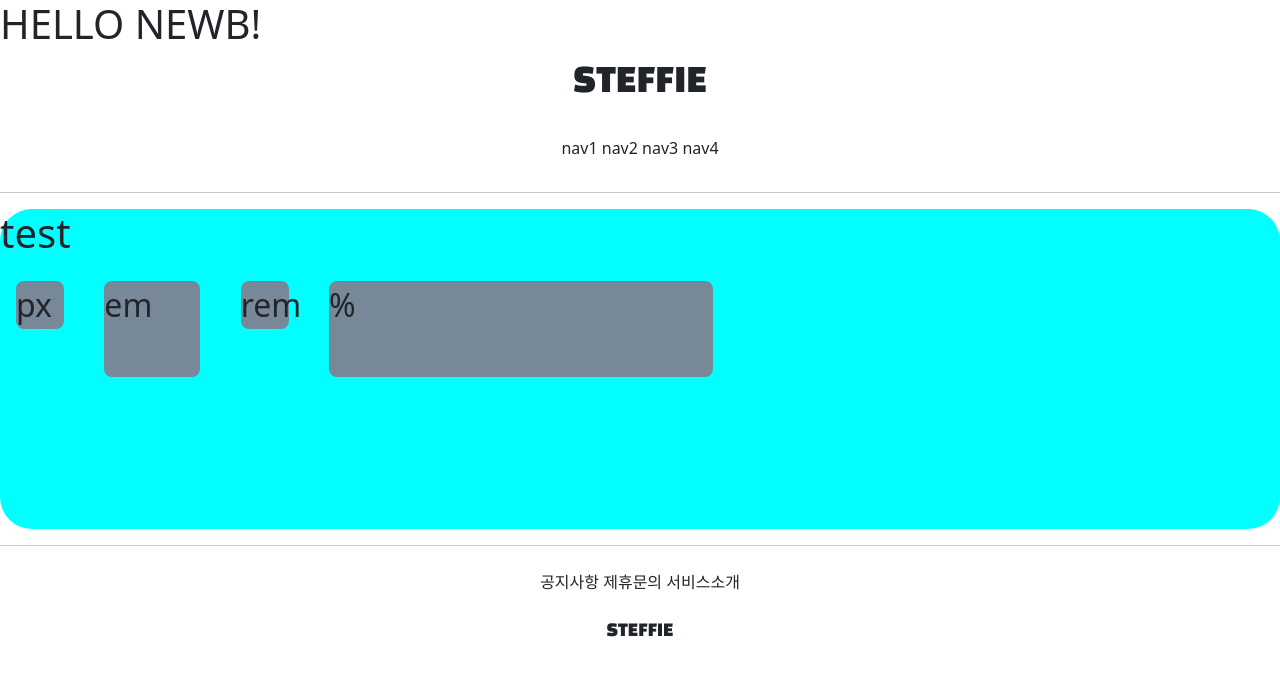
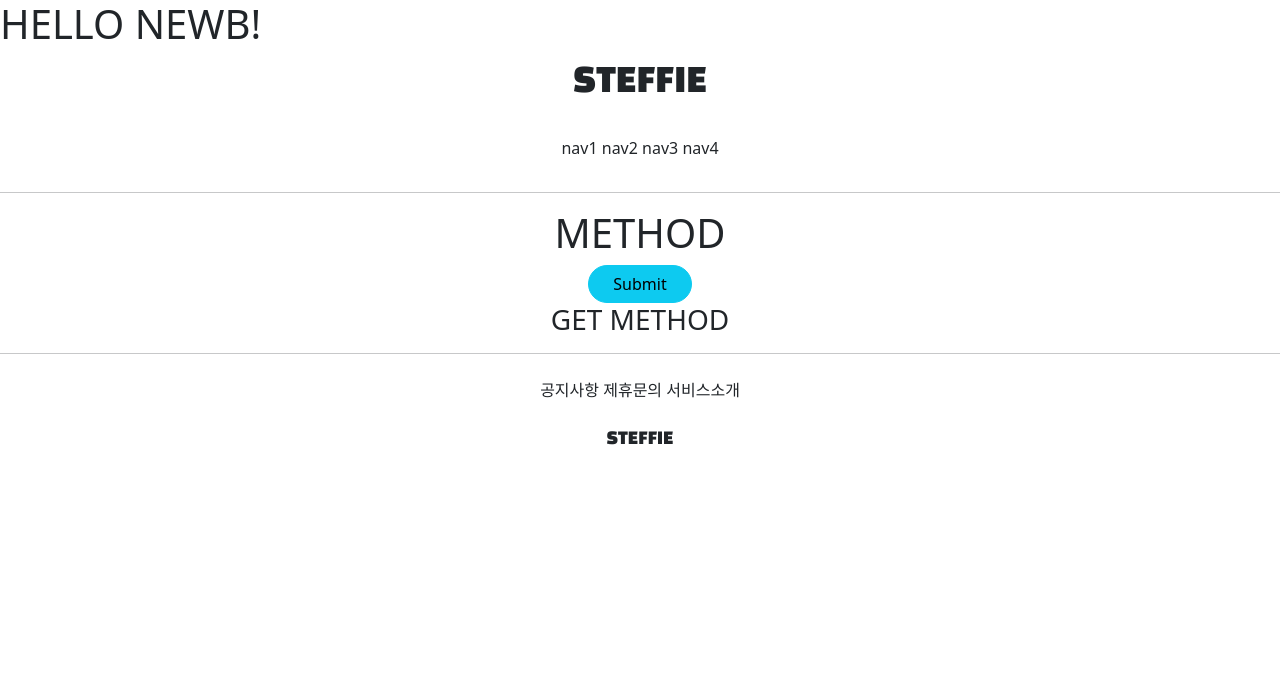
Before and after one commit to youngjuj/me_alone, a Django app: page /accounts/hello_newworld/ in a window 1280 px wide. Shown: the top 676 px of the page. Run offline with Django 3.2, Linux system fonts and the light colour scheme; parts of the project's set-up code (start-up, migrations or seed data) failed here and were passed over.

Commit message:
21/07/08 me_alone get to post

```diff
--- a/accountapp/templates/accountapp/hello_newworld.html
+++ b/accountapp/templates/accountapp/hello_newworld.html
@@ -13,13 +13,15 @@
     }
     </style>
 
-    <div style = "height: 20rem; background-color: aqua;
-    marg: 2rem; border-radius: 1em; font-size: 2rem;">
-        <h1>test</h1>
-    <div class="testing" style="height: 48px; width: 48px;">px</div>
-    <div class="testing" style="height: 3em; width: 3em;">em</div>
-    <div class="testing" style="height: 3rem; width: 3rem;">rem</div>
-    <div class="testing" style="height: 30%; width: 30%;">%</div>
+    <div style = "text-align: center;, marg: 2rem;">
+        <h1>METHOD</h1>
+
+        <form action="/accounts/hello_newworld/" method="post">
+            {% csrf_token %}
+            <input type="submit" class="btn btn-info rounded-pill px-4">
+        </form>
+
+        <h3>{{ text }}</h3>
 
     </div>
 
--- a/accountapp/views.py
+++ b/accountapp/views.py
@@ -5,4 +5,9 @@ from django.shortcuts import render
 
 
 def hello_world(request):
-    return render(request, 'accountapp/hello_newworld.html')
+    if request.method == "POST":
+        return render(request, 'accountapp/hello_newworld.html',
+                      context={'text': 'POST METHOD'})
+    else:
+        return render(request, 'accountapp/hello_newworld.html',
+                      context={'text': 'GET METHOD'})
```
